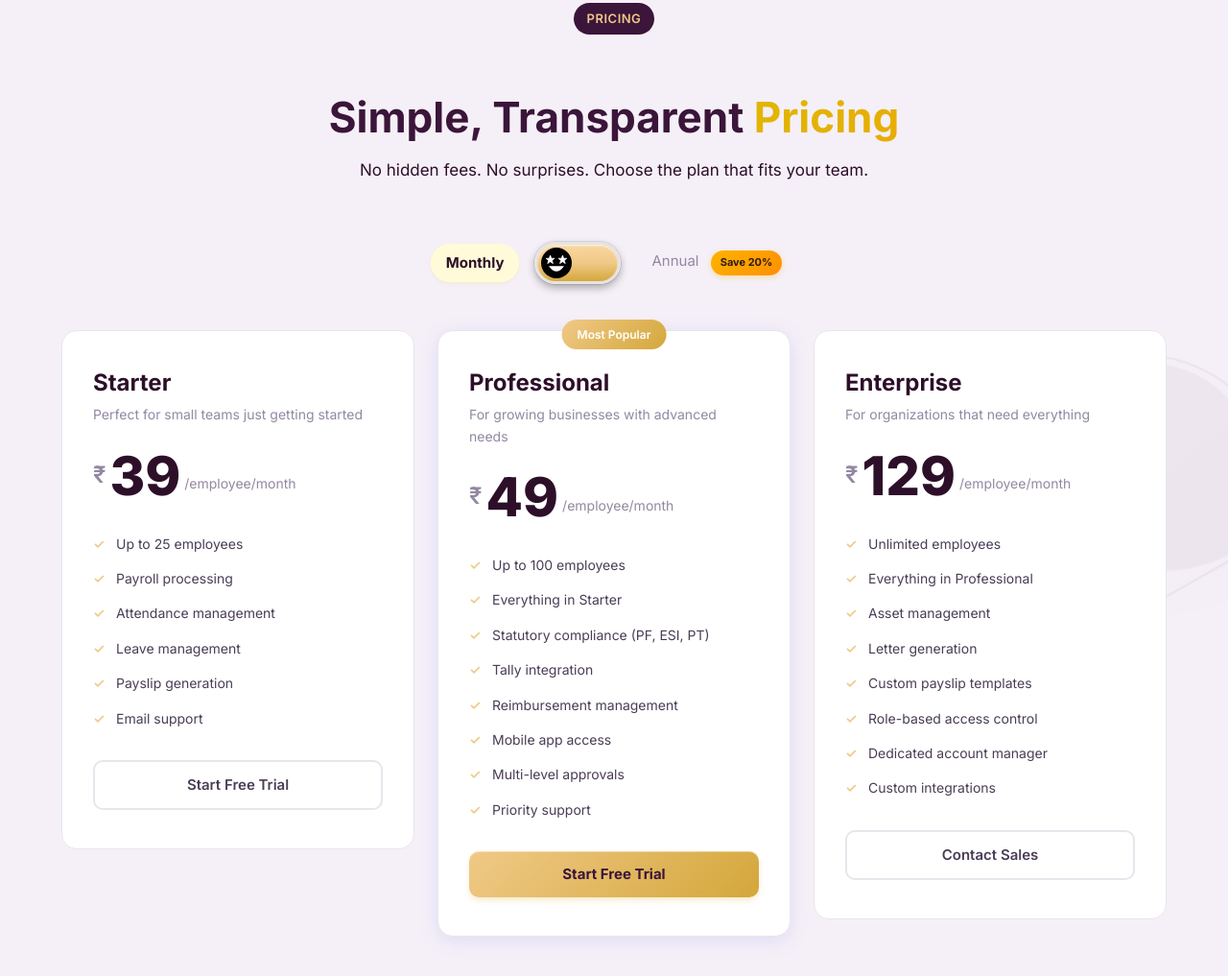
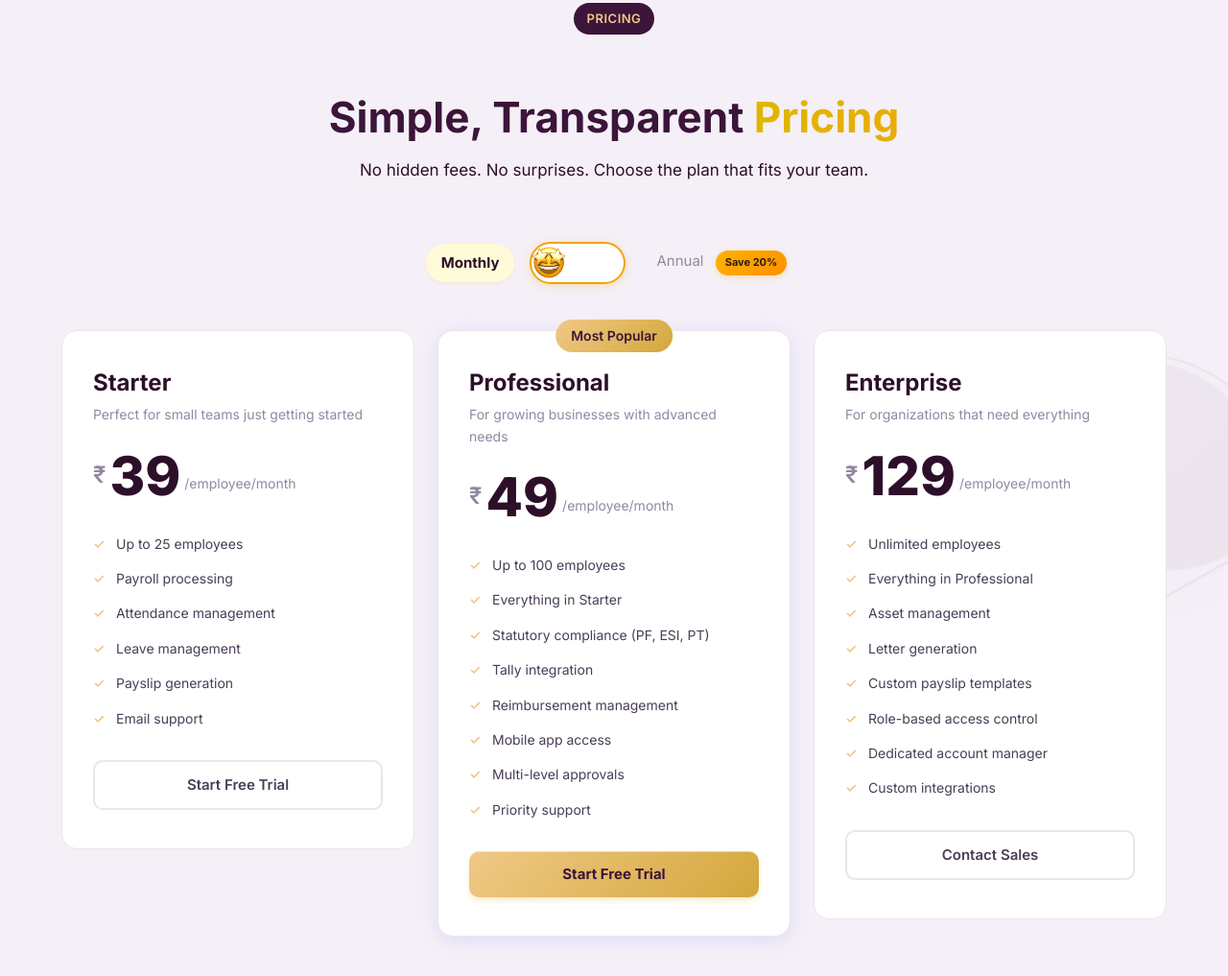
Before and after one commit to PayalBaggad/PrimeHR, a plain HTML site: page index.html in a window 1280 px wide. Shown: the part 5119-6136 px from the top of the page at 96% size. Drawn offline with Linux system fonts and the light colour scheme; a script that the page names is missing.

Commit message:
changes in toggle

```diff
--- a/index.html
+++ b/index.html
@@ -471,8 +471,10 @@
                 <span class="toggle-label active" data-period="monthly">Monthly</span>
                 <button class="toggle-switch" id="pricingToggle" aria-label="Toggle pricing period">
                     <span class="toggle-slider">
-                        <img src="images/mood-happy.svg" alt="Monthly" class="emoji emoji-monthly">
-                        <img src="images/mood-money.png" alt="Annual" class="emoji emoji-annual">
+                        <span class="emoji emoji-monthly"><img src="images/emoji-star-eyes.png" alt="Monthly"
+                                class="toggle-emoji-img"></span>
+                        <span class="emoji emoji-annual"><img src="images/emoji-money-face.png" alt="Annual"
+                                class="toggle-emoji-img"></span>
                     </span>
                 </button>
                 <span class="toggle-label" data-period="annual">Annual <span class="save-badge">Save 20%</span></span>
--- a/styles.css
+++ b/styles.css
@@ -1591,46 +1591,39 @@ h6 {
 }
 
 .toggle-switch {
-    width: 80px;
-    height: 40px;
-    background: linear-gradient(135deg, #FFB300 0%, #FF8F00 100%);
-    border-radius: var(--radius-full);
-    border: 2px solid rgba(255, 3, 3, 0.1);
+    width: 100px;
+    height: 44px;
+    background: #ffffff;
+    border-radius: 100px;
+    border: 2.5px solid #F0A500;
     cursor: pointer;
     position: relative;
-    transition: all 0.5s cubic-bezier(0.4, 0, 0.2, 1);
-    box-shadow:
-        inset 0 2px 4px rgba(0, 0, 0, 0.2),
-        0 4px 12px rgba(255, 140, 66, 0.3);
+    transition: box-shadow 0.3s ease;
+    box-shadow: 0 2px 10px rgba(240, 165, 0, 0.2);
 }
 
 .toggle-switch:hover {
-    transform: scale(1.05);
-    box-shadow: 0 6px 16px rgba(255, 140, 66, 0.4);
+    transform: none;
+    box-shadow: 0 4px 18px rgba(240, 165, 0, 0.35);
 }
 
 .toggle-switch.active {
-    background: linear-gradient(135deg, #FFD54F 0%, #FFB300 100%);
-    border: 2px solid rgba(0, 0, 0, 0.1);
-    box-shadow:
-        inset 0 2px 4px rgba(0, 0, 0, 0.2),
-        0 6px 16px rgba(255, 179, 0, 0.4);
+    background: #ffffff;
+    border: 2.5px solid #F0A500;
+    box-shadow: 0 2px 10px rgba(240, 165, 0, 0.2);
 }
 
 .toggle-slider {
     position: absolute;
-    top: 2px;
-    left: 2px;
-    width: 32px;
-    height: 32px;
-    background: linear-gradient(145deg, #FFFFFF 0%, #F5F5F5 50%, #E8E8E8 100%);
-    border-radius: 50%;
-    border: 2px solid #FF8C42;
-    box-shadow:
-        0 4px 10px rgba(0, 0, 0, 0.2),
-        inset 0 -2px 4px rgba(0, 0, 0, 0.1),
-        inset 0 2px 4px rgba(255, 255, 255, 0.8);
-    transition: all 0.5s cubic-bezier(0.68, -0.55, 0.265, 1.55);
+    top: 50%;
+    left: 4px;
+    width: 36px;
+    height: 36px;
+    margin-top: -18px;
+    background: transparent;
+    border: none;
+    box-shadow: none;
+    transition: transform 0.45s cubic-bezier(0.68, -0.55, 0.265, 1.55);
     display: flex;
     align-items: center;
     justify-content: center;
@@ -1638,13 +1631,27 @@ h6 {
 }
 
 .emoji {
-    width: 50px;
-    height: 50px;
+    font-size: 26px;
+    line-height: 1;
+    position: absolute;
+    display: flex;
+    align-items: center;
+    justify-content: center;
+    pointer-events: none;
+    user-select: none;
+    transition: opacity 0.3s ease, transform 0.45s cubic-bezier(0.68, -0.55, 0.265, 1.55);
+}
+
+.toggle-emoji-img {
+    width: 34px;
+    height: 34px;
     object-fit: contain;
-    position: absolute;
-    transition: opacity 0.4s ease, transform 0.5s cubic-bezier(0.68, -0.55, 0.265, 1.55);
-    line-height: 1;
-    pointer-events: none;
+    display: block;
+}
+
+.emoji-monthly .toggle-emoji-img {
+    width: 40px;
+    height: 40px;
 }
 
 .emoji-monthly {
@@ -1658,8 +1665,7 @@ h6 {
 }
 
 .toggle-switch.active .toggle-slider {
-    transform: translateX(40px);
-    border: 2px solid #FFB300;
+    transform: translateX(56px);
 }
 
 .toggle-switch.active .emoji-monthly {
@@ -1737,10 +1743,10 @@ h6 {
     left: 50%;
     transform: translateX(-50%);
     background: var(--gradient-primary);
-    color: white;
+    color: #3B153A;
     padding: 6px 16px;
     border-radius: var(--radius-full);
-    font-size: 12px;
+    font-size: 14px;
     font-weight: 600;
     white-space: nowrap;
 }
--- a/theme-xanthous-plum.css
+++ b/theme-xanthous-plum.css
@@ -745,45 +745,53 @@
     color: #4A3D56 !important;
 }
 
-/* Pricing Toggle Switch Theme */
+/* Pricing Toggle Switch Theme — Pill with Orange Border */
 .pricing-toggle .toggle-switch {
-    width: 90px !important;
+    width: 100px !important;
     height: 44px !important;
-    background: linear-gradient(180deg, #FAD7A1 0%, #F0C987 50%, #D4A73B 100%) !important;
-    border: 3px solid #E5E4E2 !important;
-    /* Metallic Chrome border */
-    border-radius: 22px !important;
+    background: #ffffff !important;
+    border: 2.5px solid #F0A500 !important;
+    border-radius: 100px !important;
     box-shadow:
-        0 4px 8px rgba(0, 0, 0, 0.3),
-        inset 0 1px 2px rgba(255, 255, 255, 0.8),
-        0 0 0 1px rgba(0, 0, 0, 0.1) !important;
-    position: relative;
+        0 2px 10px rgba(240, 165, 0, 0.25) !important;
+    position: relative !important;
     padding: 0 !important;
+    cursor: pointer !important;
+    transition: box-shadow 0.3s ease !important;
+}
+
+.pricing-toggle .toggle-switch:hover {
+    box-shadow:
+        0 4px 18px rgba(240, 165, 0, 0.4) !important;
+    transform: none !important;
 }
 
 .pricing-toggle .toggle-switch.active {
-    /* Maintain the glossy orange even when active, or update if desired */
-    background: linear-gradient(180deg, #FAD7A1 0%, #F0C987 50%, #D4A73B 100%) !important;
+    background: #ffffff !important;
+    border: 2.5px solid #F0A500 !important;
 }
 
-/* Slider is now just the icon container - NO BACKGROUND or CIRCLE */
+/* Slider — the emoji thumb that slides left ↔ right */
 .pricing-toggle .toggle-slider {
     position: absolute !important;
     top: 50% !important;
-    left: 4px !important;
-    width: 32px !important;
-    height: 32px !important;
-    margin-top: -16px !important;
+    left: 0px !important;
+    width: 36px !important;
+    height: 36px !important;
+    margin-top: -18px !important;
     background: transparent !important;
     border: none !important;
     box-shadow: none !important;
     overflow: visible !important;
-    transition: transform 0.4s cubic-bezier(0.68, -0.55, 0.265, 1.55) !important;
+    display: flex !important;
+    align-items: center !important;
+    justify-content: center !important;
+    transition: transform 0.45s cubic-bezier(0.68, -0.55, 0.265, 1.55) !important;
 }
 
-/* Active State movement for icon */
+/* Active State: emoji moves to the right */
 .pricing-toggle .toggle-switch.active .toggle-slider {
-    transform: translateX(44px) !important;
+    transform: translateX(60px) !important;
 }
 
 /* ===================================
```
Also changed, not shown: images/emoji-money-face.png (added), images/emoji-star-eyes.png (added), images/smartphone2.png (added).
